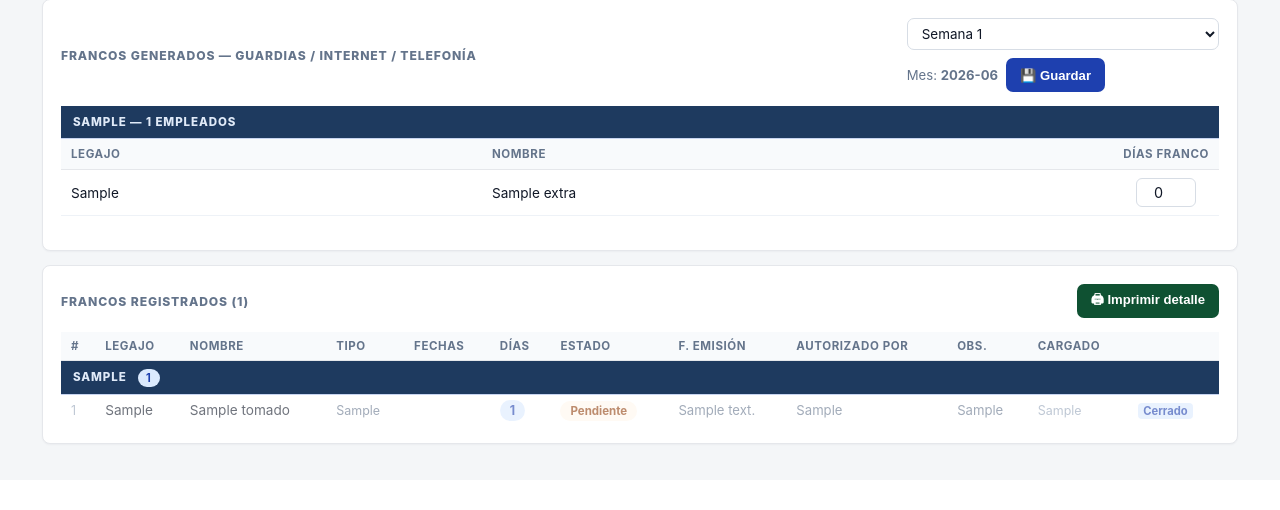
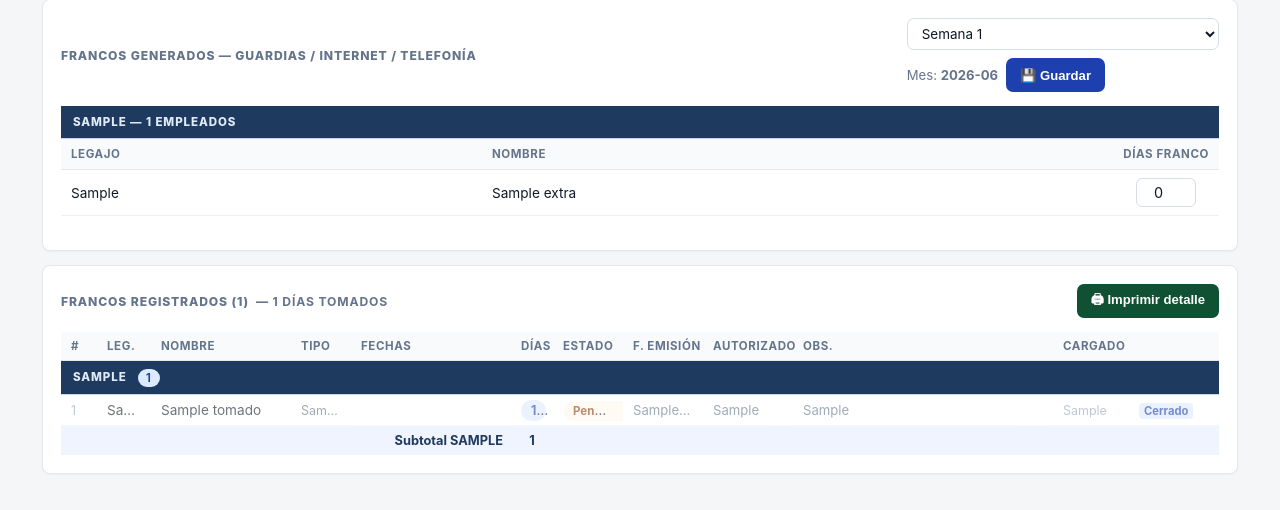
Before and after one commit to CMLAPAZ/HorasExtrasRelojCoop, a Flask app: page /francos in a window 1280 px wide. Shown: the part 1247-1757 px from the top of the page. Before the commit the page ends 1693 px from the top, so only its background shows below. Run offline with Flask 3, Linux system fonts and the light colour scheme; the visitor is signed in with stand-in values (Sample User, id 1); tables that the repository leaves empty hold one stand-in row (values such as "Sample post").

Commit message:
fix: tabla francos — anchos fijos, sin desborde, total por depto y global
Co-Authored-By: Claude Sonnet 4.6 <noreply@anthropic.com>

```diff
--- a/templates/francos.html
+++ b/templates/francos.html
@@ -49,7 +49,7 @@
     .tabla-wrap{overflow-x:auto}
     table{width:100%;border-collapse:separate;border-spacing:0;font-size:.85rem}
     th{background:#f8fafc;text-align:left;padding:7px 10px;color:#64748b;font-size:.72rem;text-transform:uppercase;letter-spacing:.05em;border-bottom:1px solid #e5e7eb;white-space:nowrap}
-    td{padding:7px 10px;border-bottom:1px solid #eef2f7;vertical-align:middle}
+    td{padding:7px 10px;border-bottom:1px solid #eef2f7;vertical-align:middle;overflow:hidden;text-overflow:ellipsis;white-space:nowrap}
     tr:last-child td{border-bottom:none}
     .badge-aprobado{background:#dcfce7;color:#166534;font-size:.72rem;font-weight:750;padding:3px 10px;border-radius:999px}
     .badge-pendiente{background:#fff7ed;color:#92400e;font-size:.72rem;font-weight:750;padding:3px 10px;border-radius:999px}
@@ -478,23 +478,41 @@
 <div class="card card-registros-f">
   <div id="print-titulo-depto" style="display:none;font-size:1.1rem;font-weight:800;color:#1e3a5f;margin-bottom:10px"></div>
   <div class="card-header">
-    <div class="card-title-inline">Francos Registrados ({{ registros|length }})</div>
+    <div class="card-title-inline">
+      Francos Registrados ({{ registros|length }})
+      {% set total_dias = registros | selectattr('estado','ne','Anulado') | selectattr('estado','ne','') | sum(attribute='dias') %}
+      &nbsp;—&nbsp;<strong>{{ registros | selectattr('estado','ne','Anulado') | sum(attribute='dias') }} días tomados</strong>
+    </div>
     <button type="button" class="btn-print-f no-print" onclick="imprimirDetalleFrancos()">🖨 Imprimir detalle</button>
   </div>
   {% if registros %}
   <div class="tabla-wrap">
-    <table>
+    <table style="table-layout:fixed;width:100%;min-width:820px">
+      <colgroup>
+        <col style="width:36px">
+        <col style="width:54px">
+        <col style="width:140px">
+        <col style="width:60px">
+        <col style="width:160px">
+        <col style="width:42px">
+        <col style="width:70px">
+        <col style="width:80px">
+        <col style="width:90px">
+        <col style="width:auto">
+        <col style="width:76px">
+        <col style="width:90px">
+      </colgroup>
       <thead>
         <tr>
           <th>#</th>
-          <th>Legajo</th>
+          <th>Leg.</th>
           <th>Nombre</th>
           <th>Tipo</th>
           <th>Fechas</th>
           <th>Días</th>
           <th>Estado</th>
           <th>F. Emisión</th>
-          <th>Autorizado por</th>
+          <th>Autorizado</th>
           <th>Obs.</th>
           <th>Cargado</th>
           <th></th>
@@ -554,6 +572,15 @@
           </td>
         </tr>
         {% endfor %}
+        <tr style="background:#f0f4ff;font-weight:700;font-size:.8rem">
+          <td colspan="5" style="text-align:right;padding:4px 8px;color:#1e3a5f">
+            Subtotal {{ grupo.departamento | upper }}
+          </td>
+          <td style="text-align:center;color:#1e3a5f">
+            {{ grupo.registros | selectattr('estado','ne','Anulado') | sum(attribute='dias') }}
+          </td>
+          <td colspan="6"></td>
+        </tr>
         {% endfor %}
       </tbody>
     </table>
```
